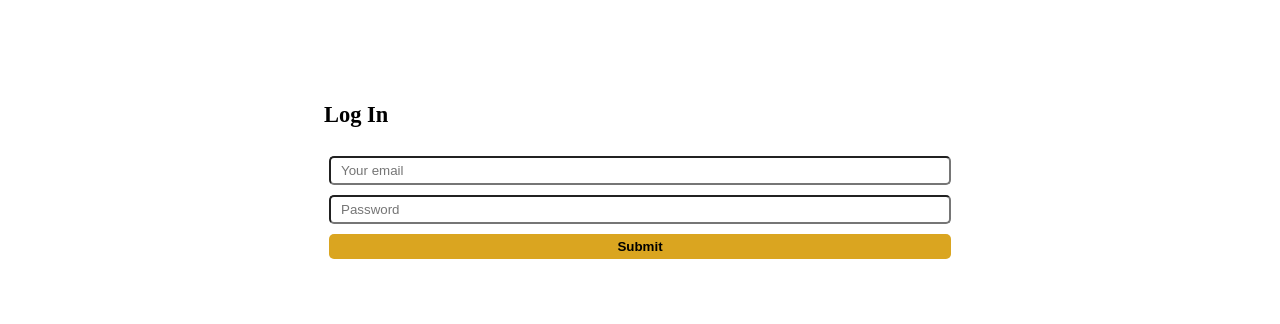
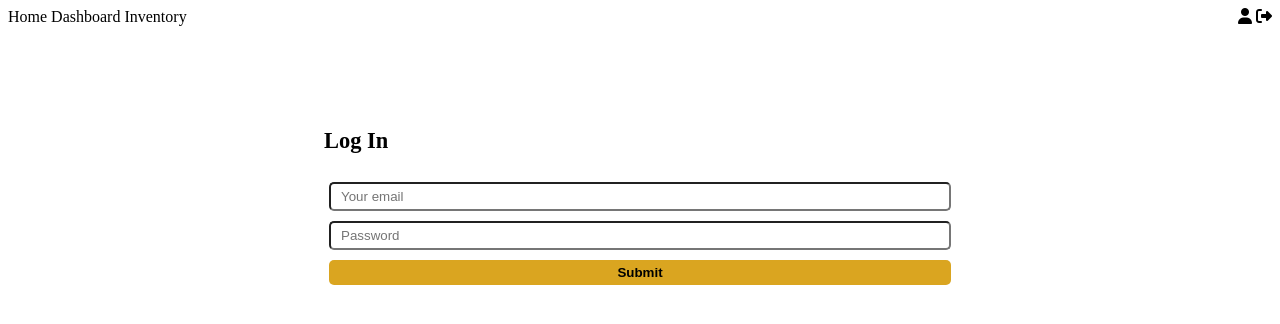
Before and after one commit to amJayem/login-form, a plain HTML site: page index.html in a window 1280 px wide. Drawn offline with Linux system fonts and the light colour scheme.

Commit message:
nav bar added

```diff
--- a/index.html
+++ b/index.html
@@ -4,14 +4,23 @@
 	<meta charset="utf-8">
 	<meta name="viewport" content="width=device-width, initial-scale=1">
 	<title>Login form</title>
+	<script src="https://kit.fontawesome.com/1d400bc44f.js" crossorigin="anonymous"></script>
 	<style type="text/css">
+		/*-----------nav----------*/
+		nav a{
+			text-decoration: none;
+			color: black;
+		}
+		nav{
+			display: flex;
+			justify-content: space-between;
+		}
+		/*-----------form----------*/
 		.form-container{
 			margin-top: 80px;
 			font-size: 1.2em;
-
 			display: flex;
 			justify-content: center;
-			justify-items: center;
 		}
 		.login-form{
 			display: flex;
@@ -31,6 +40,19 @@
 	</style>
 </head>
 <body>
+	<section>
+		<nav>
+			<span>
+				<a href="">Home</a>
+				<a href="">Dashboard</a>
+				<a href="">Inventory</a>
+			</span>
+			<span>
+				<a href=""><i class="fa-solid fa-user"></i></a>
+				<a href=""><i class="fa-solid fa-right-from-bracket"></i></a>
+			</span>
+		</nav>
+	</section>
 	<section class="form-container">
 		<form class="login-form">
 			<h3>Log In</h3>
```
